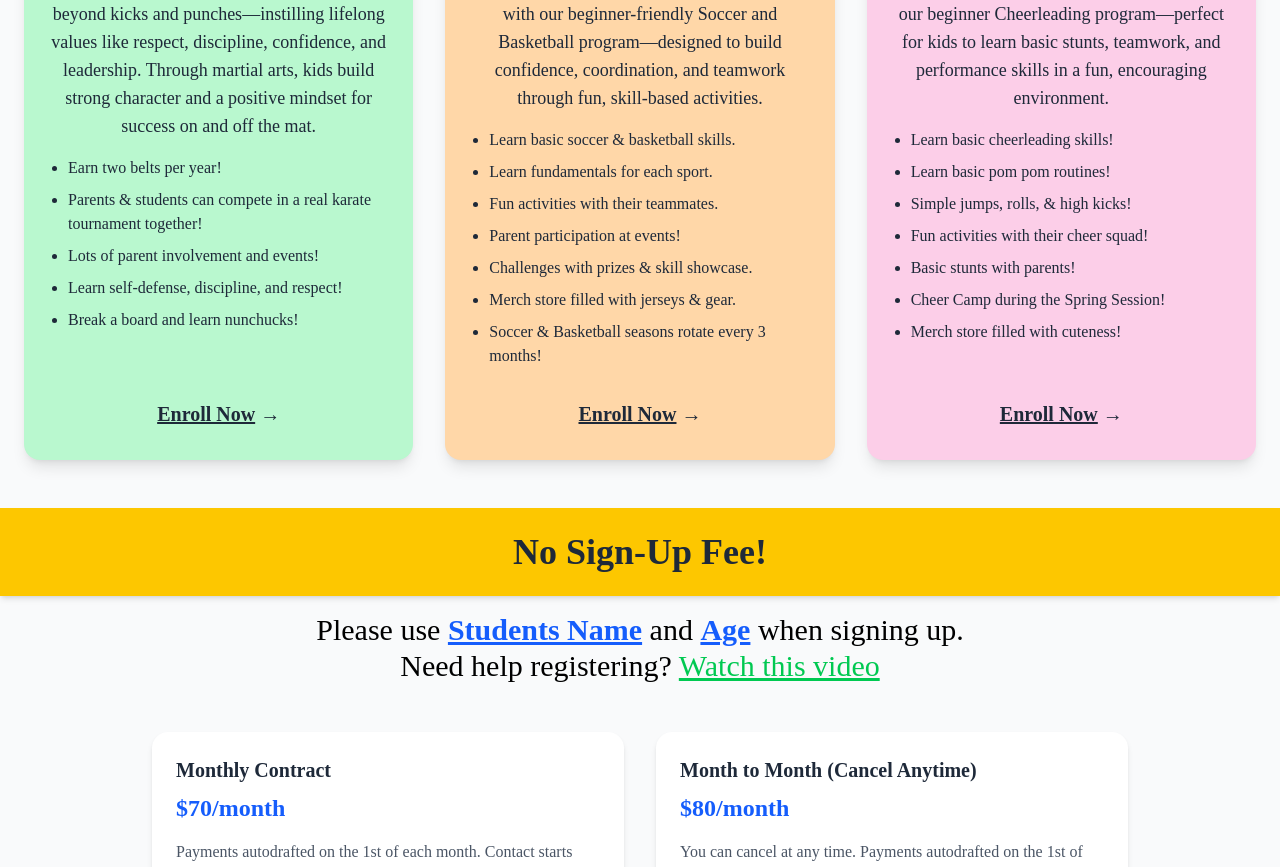
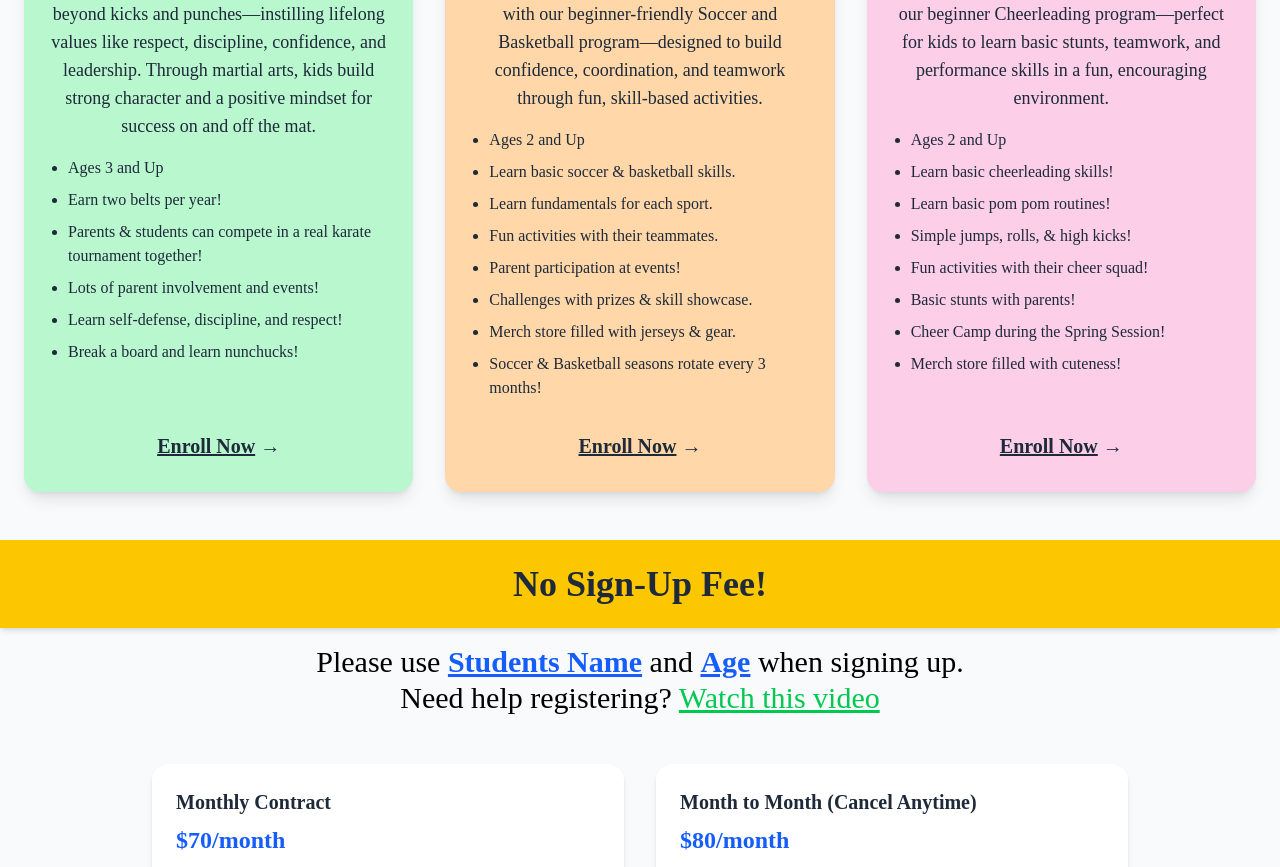
Before and after one commit to laughingelf/LumaSportz, a React (Vite) app: page /prices in a window 1280 px wide. Shown: the part 1600-2467 px from the top of the page. Built offline with nearby package versions, Linux system fonts and the light colour scheme; a web font is replaced by a local one.

Commit message:
updated ages

```diff
--- a/src/pages/components/Pricing.jsx
+++ b/src/pages/components/Pricing.jsx
@@ -8,6 +8,7 @@ const PricingSection = () => {
       description:
         'Our Little Warriors Karate program goes beyond kicks and punches—instilling lifelong values like respect, discipline, confidence, and leadership. Through martial arts, kids build strong character and a positive mindset for success on and off the mat.',
       features: [
+        'Ages 3 and Up',
         'Earn two belts per year!',
         'Parents & students can compete in a real karate tournament together!',
         'Lots of parent involvement and events!',
@@ -20,6 +21,7 @@ const PricingSection = () => {
       description:
         'Kickstart your child’s journey in youth sports with our beginner-friendly Soccer and Basketball program—designed to build confidence, coordination, and teamwork through fun, skill-based activities.',
       features: [
+        'Ages 2 and Up',
         'Learn basic soccer & basketball skills.',
         'Learn fundamentals for each sport.',
         'Fun activities with their teammates.',
@@ -34,6 +36,7 @@ const PricingSection = () => {
       description:
         'Spark school spirit and self-confidence with our beginner Cheerleading program—perfect for kids to learn basic stunts, teamwork, and performance skills in a fun, encouraging environment.',
       features: [
+        'Ages 2 and Up',
         'Learn basic cheerleading skills!',
         'Learn basic pom pom routines!',
         'Simple jumps, rolls, & high kicks!',
```
Also changed, not shown: public/data/locations.csv.
